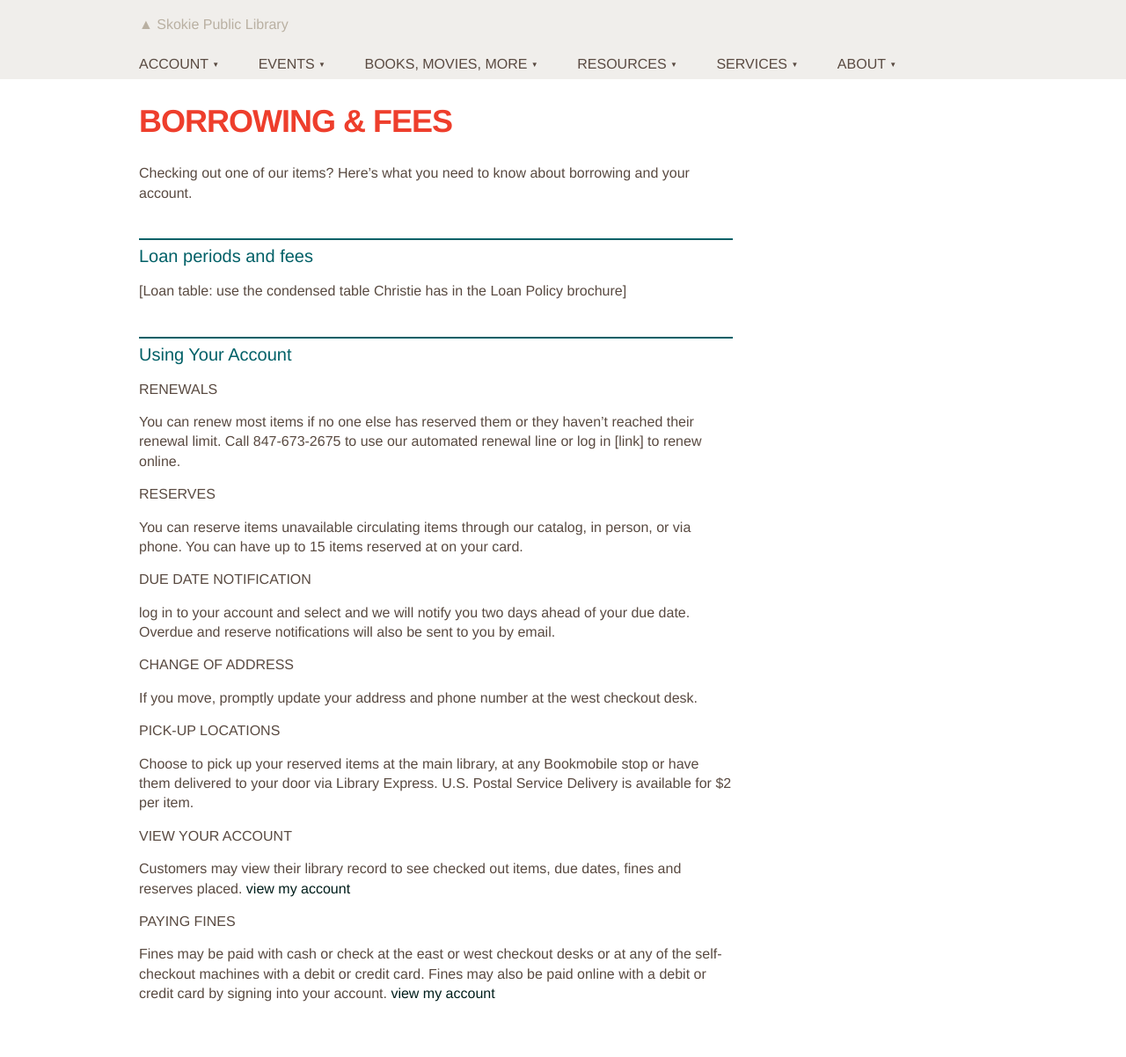
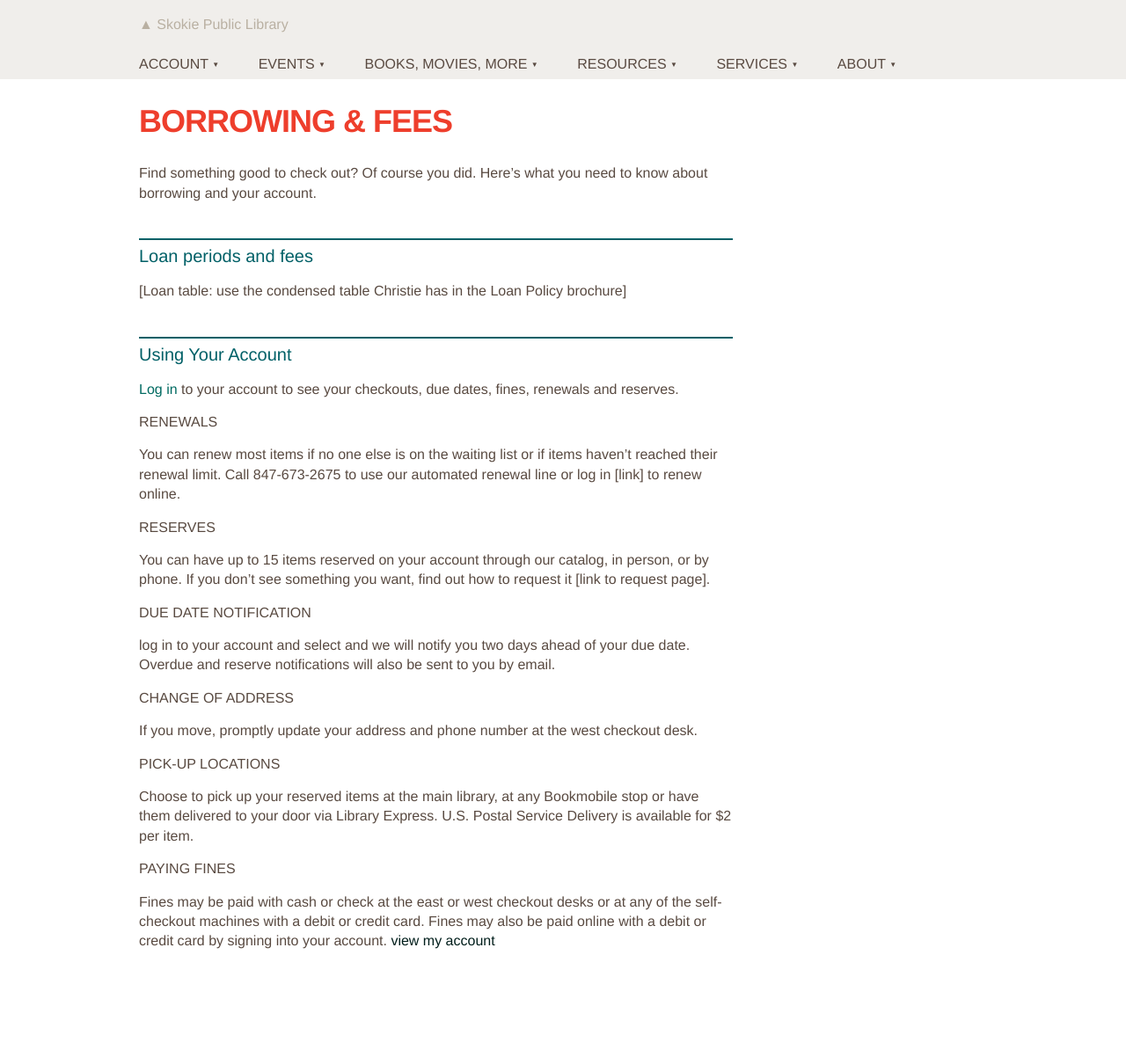
Before and after one commit to skokielibrary/spl-content, a Jekyll site: the page built from _content/eileen/about--borrowing-fees.markdown, in a window 1280 px wide. Shown: the whole page at 88% size. Built offline with Jekyll 4.4.1, drawn with Linux system fonts in a browser that asks for light colours; after the commit the page ends 1142 px from its top, so only the background shows below that.

Commit message:
Updated about--borrowing-fees.markdown

```diff
--- a/_content/eileen/about--borrowing-fees.markdown
+++ b/_content/eileen/about--borrowing-fees.markdown
@@ -4,18 +4,20 @@ title: "Borrowing & fees"
 published: true
 ---
 
-Checking out one of our items? Here's what you need to know about borrowing and your account.
+Find something good to check out? Of course you did. Here's what you need to know about borrowing and your account.
 
 ##Loan periods and fees
 [Loan table: use the condensed table Christie has in the Loan Policy brochure]
 
 ##Using Your Account
 
+[Log in](https://catalog.skokielibrary.info/iii/cas/login?service=https%3A%2F%2Fencore.skokielibrary.info%3A443%2Fiii%2Fencore%2Fj_acegi_cas_security_check&lang=eng) to your account to see your checkouts, due dates, fines, renewals and reserves.
+
 ###Renewals
-You can renew most items if no one else has reserved them or they haven't reached their renewal limit. Call 847-673-2675 to use our automated renewal line or log in [link] to renew online.
+You can renew most items if no one else is on the waiting list or if items haven't reached their renewal limit. Call 847-673-2675 to use our automated renewal line or log in [link] to renew online.
 
 ###Reserves
-You can reserve items unavailable circulating items through our catalog, in person, or via phone. You can have up to 15 items reserved at on your card.
+You can have up to 15 items reserved on your account through our catalog, in person, or by phone. If you don't see something you want, find out how to request it [link to request page].
 
 ###Due date notification
 log in to your account and select and we will notify you two days ahead of your due date. Overdue and reserve notifications will also be sent to you by email.
@@ -23,7 +25,6 @@ log in to your account and select and we will notify you two days ahead of your
 If you move, promptly update your address and phone number at the west checkout desk.
 ###Pick-up Locations
 Choose to pick up your reserved items at the main library, at any Bookmobile stop or have them delivered to your door via Library Express. U.S. Postal Service Delivery is available for $2 per item.
-###View Your Account
-Customers may view their library record to see checked out items, due dates, fines and reserves placed. [view my account]()
+
 ###Paying Fines
 Fines may be paid with cash or check at the east or west checkout desks or at any of the self-checkout machines with a debit or credit card. Fines may also be paid online with a debit or credit card by signing into your account. [view my account]()
```
